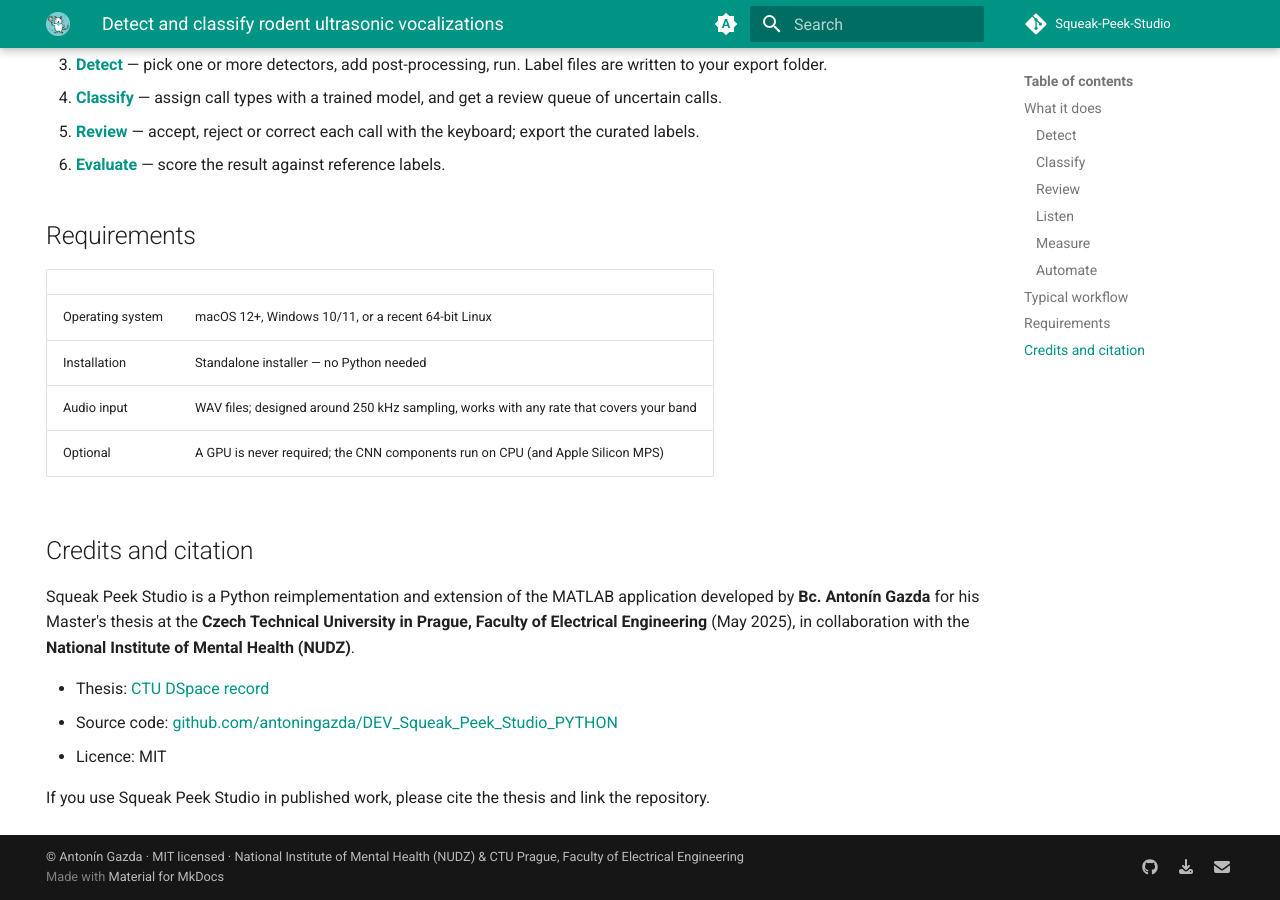
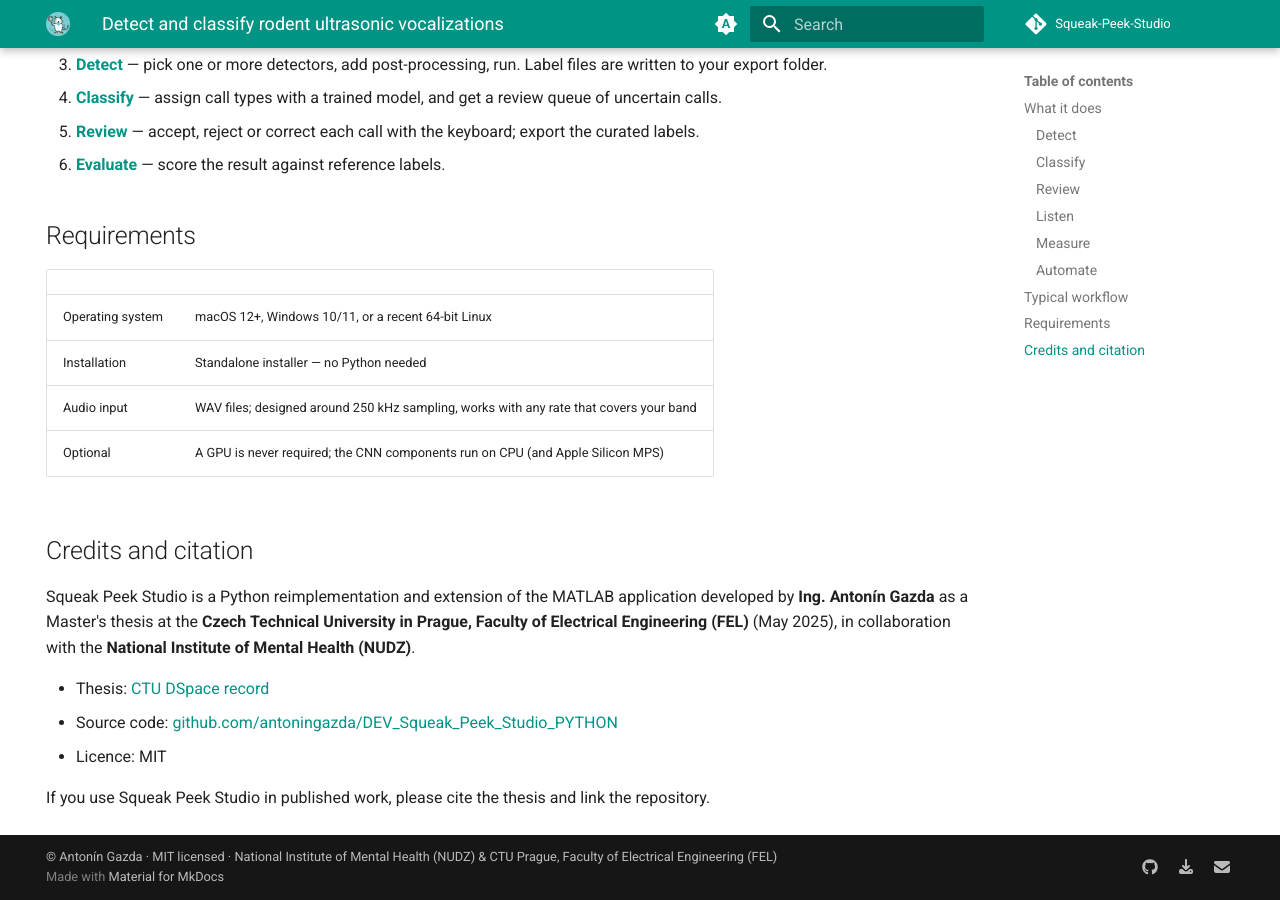
Before and after one commit to antoningazda/DEV_Squeak_Peek_Studio_PYTHON, an MkDocs documentation site: the page built from docs/index.md, in a window 1280 px wide and 900 px high, scrolled down 1350 px. Built offline with MkDocs 1.6.1 and Material for MkDocs 9.7.7, drawn with Linux system fonts in a browser that asks for light colours; comment, search, counter and statistics services are not loaded.

Commit message:
Correct the author credit: Ing., FEL
The credits said "Bc." and abbreviated the faculty as FEE. The correct
title is Ing. and the faculty is FEL (Fakulta elektrotechnická).

Also drops a pronoun from the docs credit that was never stated anywhere —
"as a Master's thesis" rather than "for his".

Co-Authored-By: Claude Opus 5 (1M context) <noreply@anthropic.com>

```diff
--- a/docs/index.md
+++ b/docs/index.md
@@ -103,10 +103,10 @@ training headlessly, over single files or whole folders.
 ## Credits and citation
 
 Squeak Peek Studio is a Python reimplementation and extension of the MATLAB
-application developed by **Bc. Antonín Gazda** for his Master's thesis at the
-**Czech Technical University in Prague, Faculty of Electrical Engineering**
-(May 2025), in collaboration with the **National Institute of Mental Health
-(NUDZ)**.
+application developed by **Ing. Antonín Gazda** as a Master's thesis at the
+**Czech Technical University in Prague, Faculty of Electrical Engineering
+(FEL)** (May 2025), in collaboration with the **National Institute of Mental
+Health (NUDZ)**.
 
 - Thesis: [CTU DSpace record](https://dspace.cvut.cz/entities/publication/dede5152-081b-41cf-a4ba-55dacad884d5)
 - Source code: [github.com/antoningazda/DEV_Squeak_Peek_Studio_PYTHON](https://github.com/antoningazda/DEV_Squeak_Peek_Studio_PYTHON)
--- a/mkdocs.yml
+++ b/mkdocs.yml
@@ -15,7 +15,7 @@ edit_uri: edit/main/docs/
 copyright: >-
   © Antonín Gazda · MIT licensed ·
   National Institute of Mental Health (NUDZ) &
-  CTU Prague, Faculty of Electrical Engineering
+  CTU Prague, Faculty of Electrical Engineering (FEL)
 
 theme:
   name: material
```
Also changed, not shown: README.md (+1 -1 lines), docs/development.md (+2 -2 lines), 1 other file.
